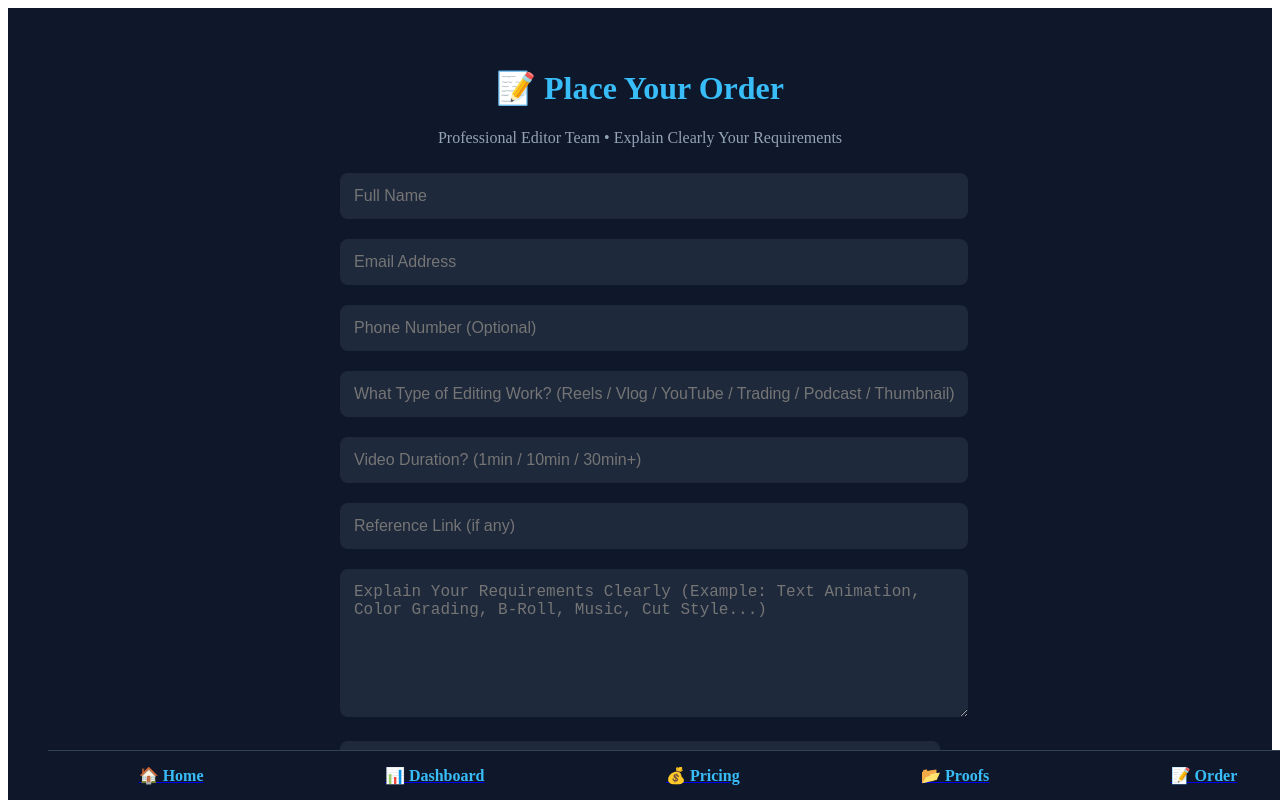
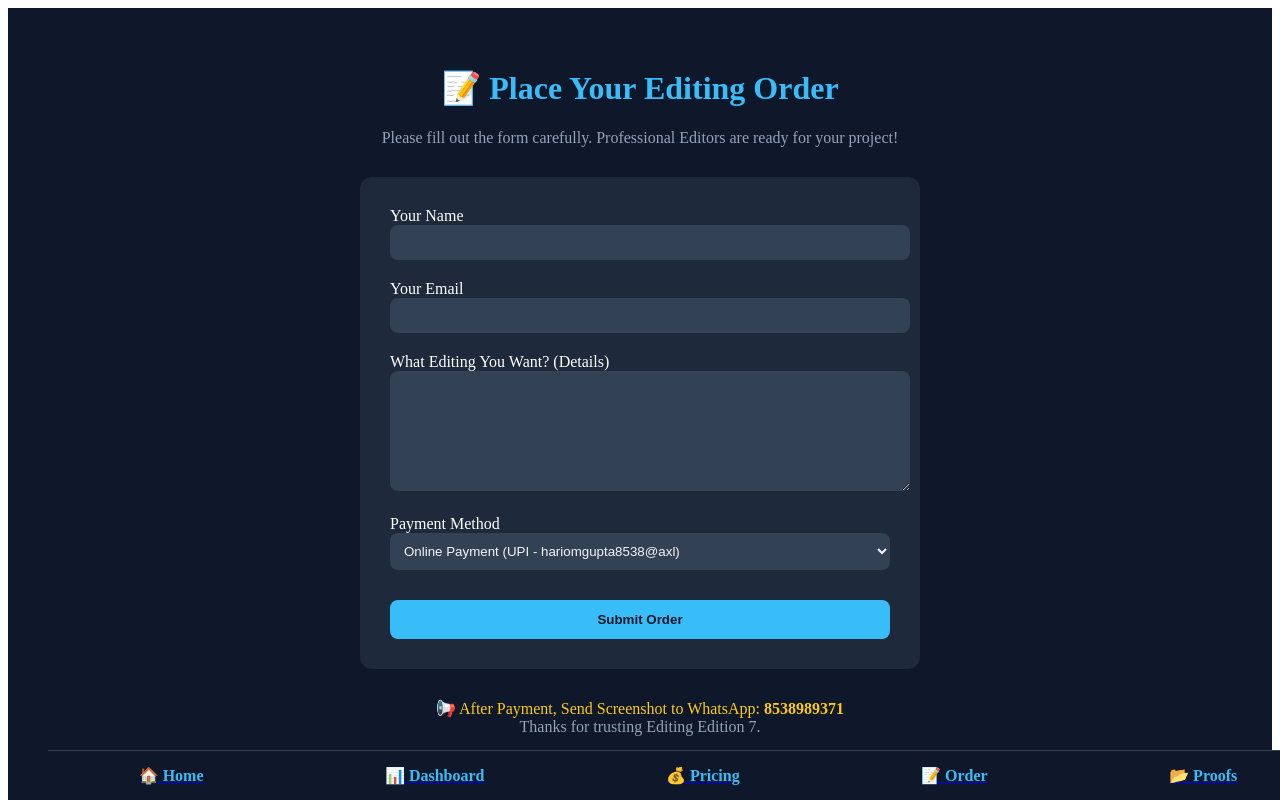
Before and after one commit to editingedition7/editing-edition08-, a Next.js app: page /order in a window 1280 px wide. Shown: the top 800 px of the page. Built offline with nearby package versions, Linux system fonts and the light colour scheme.

Commit message:
order.js
Signed-off-by: editingedition7 <ediitingedition@gmail.com>

```diff
--- a/pages/order.js
+++ b/pages/order.js
@@ -1,37 +1,6 @@
-import { useState } from "react";
-import Link from "next/link";
+import Link from 'next/link';
 
 export default function Order() {
-    const [form, setForm] = useState({
-        name: "",
-        email: "",
-        phone: "",
-        serviceType: "",
-        duration: "",
-        reference: "",
-        requirements: "",
-        paymentMethod: "",
-    });
-
-    const handleChange = (e) => {
-        setForm({ ...form, [e.target.name]: e.target.value });
-    };
-
-    const handleSubmit = (e) => {
-        e.preventDefault();
-        alert("✅ Your Order has been submitted successfully!\n\nOur team will contact you shortly for next steps.");
-        setForm({
-            name: "",
-            email: "",
-            phone: "",
-            serviceType: "",
-            duration: "",
-            reference: "",
-            requirements: "",
-            paymentMethod: "",
-        });
-    };
-
     return (
         <div style={{
             backgroundColor: '#0f172a',
@@ -40,28 +9,49 @@ export default function Order() {
             padding: '40px',
             textAlign: 'center'
         }}>
-            <h1 style={{ color: '#38bdf8' }}>📝 Place Your Order</h1>
-            <p style={{ color: '#94a3b8' }}>Professional Editor Team • Explain Clearly Your Requirements</p>
+            <h1 style={{ color: '#38bdf8' }}>📝 Place Your Editing Order</h1>
+            <p style={{ color: '#94a3b8', marginBottom: '30px' }}>
+                Please fill out the form carefully. Professional Editors are ready for your project!
+            </p>
 
-            <form onSubmit={handleSubmit} style={{ maxWidth: '600px', margin: 'auto' }}>
-                <input placeholder="Full Name" name="name" value={form.name} onChange={handleChange} required style={inputStyle} />
-                <input placeholder="Email Address" name="email" type="email" value={form.email} onChange={handleChange} required style={inputStyle} />
-                <input placeholder="Phone Number (Optional)" name="phone" value={form.phone} onChange={handleChange} style={inputStyle} />
-                <input placeholder="What Type of Editing Work? (Reels / Vlog / YouTube / Trading / Podcast / Thumbnail)" name="serviceType" value={form.serviceType} onChange={handleChange} required style={inputStyle} />
-                <input placeholder="Video Duration? (1min / 10min / 30min+)" name="duration" value={form.duration} onChange={handleChange} required style={inputStyle} />
-                <input placeholder="Reference Link (if any)" name="reference" value={form.reference} onChange={handleChange} style={inputStyle} />
-                <textarea placeholder="Explain Your Requirements Clearly (Example: Text Animation, Color Grading, B-Roll, Music, Cut Style...)" name="requirements" value={form.requirements} onChange={handleChange} required style={{ ...inputStyle, height: '120px' }} />
+            <form
+                action="https://formsubmit.co/editingedition@gmail.com"
+                method="POST"
+                style={{
+                    backgroundColor: '#1e293b',
+                    padding: '30px',
+                    borderRadius: '12px',
+                    maxWidth: '500px',
+                    margin: '0 auto',
+                    textAlign: 'left'
+                }}
+            >
+                <input type="hidden" name="_captcha" value="false" />
+                <input type="hidden" name="_subject" value="🎉 New Editing Order Received!" />
 
-                <select name="paymentMethod" value={form.paymentMethod} onChange={handleChange} required style={inputStyle}>
-                    <option value="">Select Payment Method</option>
-                    <option value="Online Payment (UPI / Paytm / Google Pay)">Online Payment (UPI / Paytm / Google Pay)</option>
-                    <option value="Order On Delivery (After Approval)">Order On Delivery (After Approval)</option>
-                </select>
+                <label>Your Name</label><br />
+                <input type="text" name="name" required style={inputStyle} /><br />
 
-                <button type="submit" style={button}>Submit My Order 🚀</button>
+                <label>Your Email</label><br />
+                <input type="email" name="email" required style={inputStyle} /><br />
+
+                <label>What Editing You Want? (Details)</label><br />
+                <textarea name="message" rows="4" required style={{ ...inputStyle, height: '100px' }} /><br />
+
+                <label>Payment Method</label><br />
+                <select name="payment_method" required style={inputStyle}>
+                    <option>Online Payment (UPI - hariomgupta8538@axl)</option>
+                    <option>Order on Delivery (ODD)</option>
+                </select><br />
+
+                <button type="submit" style={button}>Submit Order</button>
             </form>
 
-            <p style={{ color: '#38bdf8', marginTop: '30px' }}>Our Team works 24x7 to deliver results for serious creators 🚀</p>
+            <p style={{ marginTop: '30px', color: '#facc15' }}>
+                📢 After Payment, Send Screenshot to WhatsApp: <b>8538989371</b><br />
+                <span style={{ color: '#94a3b8' }}>Thanks for trusting Editing Edition 7.</span>
+            </p>
+
             <BottomNav />
         </div>
     );
@@ -69,26 +59,24 @@ export default function Order() {
 
 const inputStyle = {
     width: '100%',
-    padding: '14px',
-    margin: '10px 0',
+    padding: '10px',
+    marginBottom: '20px',
     borderRadius: '8px',
     border: 'none',
-    backgroundColor: '#1e293b',
-    color: 'white',
-    fontSize: '1rem'
+    backgroundColor: '#334155',
+    color: '#f1f5f9'
 };
 
 const button = {
     width: '100%',
-    padding: '14px',
+    padding: '12px',
     backgroundColor: '#38bdf8',
     color: '#0f172a',
     fontWeight: 'bold',
     border: 'none',
     borderRadius: '8px',
     cursor: 'pointer',
-    marginTop: '20px',
-    fontSize: '1rem'
+    marginTop: '10px'
 };
 
 function BottomNav() {
@@ -107,8 +95,8 @@ function BottomNav() {
             <Link href="/"><span style={linkStyle}>🏠 Home</span></Link>
             <Link href="/dashboard"><span style={linkStyle}>📊 Dashboard</span></Link>
             <Link href="/pricing"><span style={linkStyle}>💰 Pricing</span></Link>
+            <Link href="/order"><span style={linkStyle}>📝 Order</span></Link>
             <Link href="/proofs"><span style={linkStyle}>📂 Proofs</span></Link>
-            <Link href="/order"><span style={linkStyle}>📝 Order</span></Link>
         </div>
     );
 }
```
